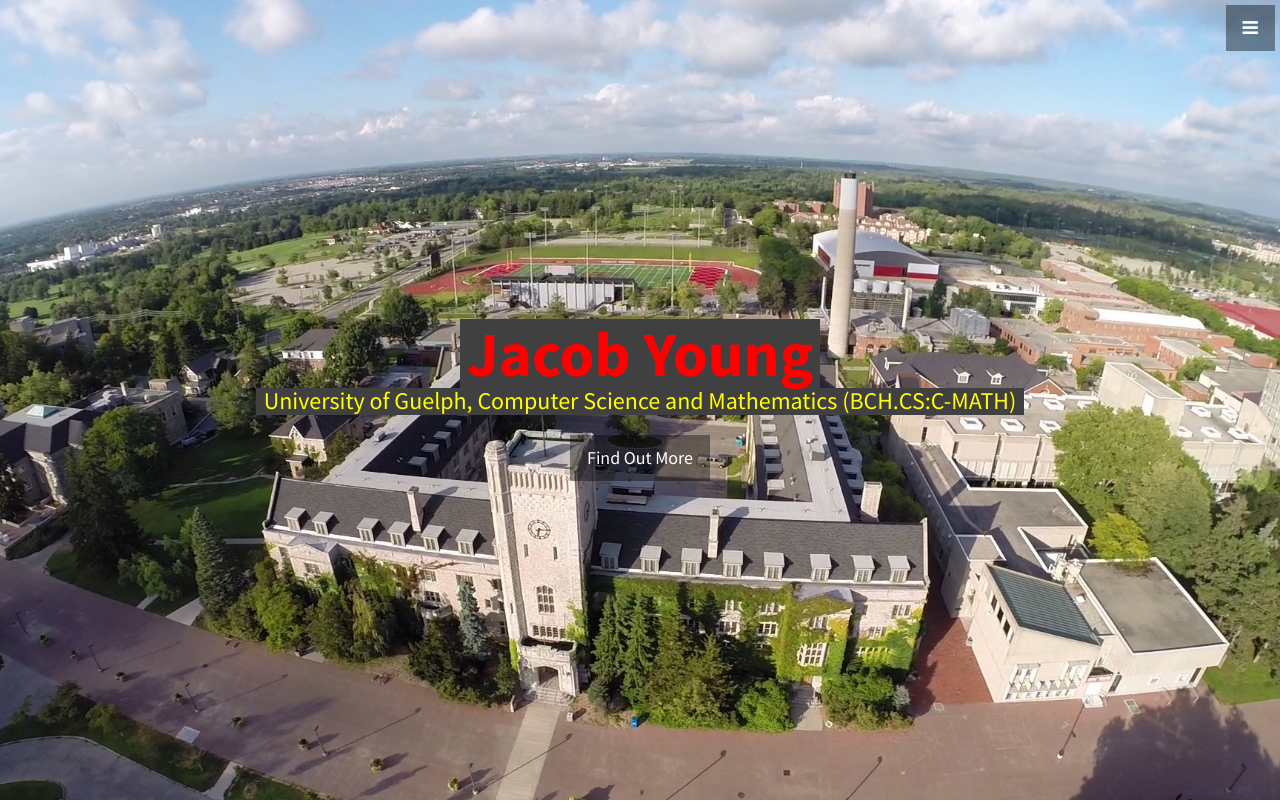
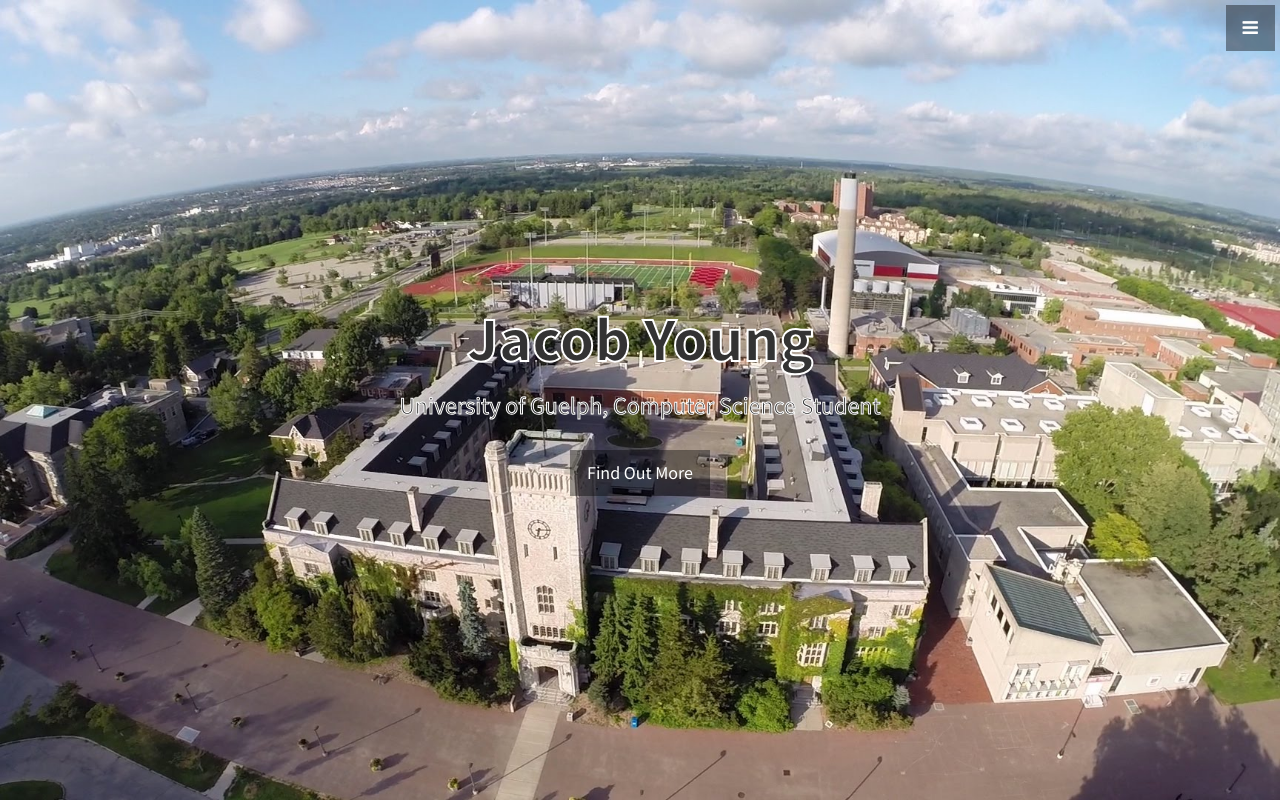
Before and after one commit to JacobYoung97/JacobYoung97.github.io, a plain HTML site: page index.html in a window 1280 px wide. Shown: the top 802 px of the page. Drawn offline with Linux system fonts and the light colour scheme.

Commit message:
Updated maps and CSS to fix the heading text

```diff
--- a/css/personal.css
+++ b/css/personal.css
@@ -1,20 +1,16 @@
 .boxes h1 {
-	background: rgb(64,64,64);
-	margin: auto;
-	color: red;
-	width: 5.7em;
+	-webkit-text-stroke-width: 2px;
+	-webkit-text-stroke-color: #fff;
 }
 
 .boxes h3 {
-	background: rgb(64,64,64);
-	background-size: 100px 100px;
-	margin: auto;
-	color: yellow;
-	width: 32.0em;
+	-webkit-text-stroke-width: 1px;
+	-webkit-text-stroke-color: #fff;
 }
 
 .coop {
-	color: rgb(121, 113, 236);
+	-webkit-text-stroke-width: 2px;
+	-webkit-text-stroke-color: #000;
 }
 
 #evertz .text {
--- a/index.html
+++ b/index.html
@@ -64,7 +64,7 @@
         <div class="text-vertical-center">
             <div class="boxes">
                 <h1>Jacob Young</h1>
-                <h3>University of Guelph, Computer Science and Mathematics (BCH.CS:C-MATH)</h3>
+                <h3>University of Guelph, Computer Science Student</h3>
             </div>
                 <br>
                 <a href="#about" class="btn btn-dark btn-lg">Find Out More</a>
@@ -229,10 +229,10 @@
 
     <!-- Map -->
     <section id="contact" class="map">
-        <iframe width="100%" height="100%" frameborder="0" scrolling="no" marginheight="0" marginwidth="0" src="https://maps.google.com/maps?f=q&amp;source=s_q&amp;hl=en&amp;geocode=&amp;q=Twitter,+Inc.,+Market+Street,+San+Francisco,+CA&amp;aq=0&amp;oq=twitter&amp;sll=28.659344,-81.187888&amp;sspn=0.128789,0.264187&amp;ie=UTF8&amp;hq=Twitter,+Inc.,+Market+Street,+San+Francisco,+CA&amp;t=m&amp;z=15&amp;iwloc=A&amp;output=embed"></iframe>
+        <iframe width="100%" height="100%" frameborder="0" scrolling="no" marginheight="0" marginwidth="0" src="https://www.google.com/maps/embed/v1/search?q=University%20of%20Guelph%2C%20Stone%20Road%20East%2C%20Guelph%2C%20ON%2C%20Canada&key=AIzaSyB1XC-jeMVOZCkufUcCjBbZn7BT5VbB6Pg" allowfullscreen></iframe>
         <br />
         <small>
-            <a href="https://maps.google.com/maps?f=q&amp;source=embed&amp;hl=en&amp;geocode=&amp;q=Twitter,+Inc.,+Market+Street,+San+Francisco,+CA&amp;aq=0&amp;oq=twitter&amp;sll=28.659344,-81.187888&amp;sspn=0.128789,0.264187&amp;ie=UTF8&amp;hq=Twitter,+Inc.,+Market+Street,+San+Francisco,+CA&amp;t=m&amp;z=15&amp;iwloc=A"></a>
+            <a href="https://www.google.com/maps/embed/v1/place?q=place_id:ChIJj3feJ2yYLIgRIQ7f2Fbuais&key=AIzaSyB1XC-jeMVOZCkufUcCjBbZn7BT5VbB6Pg"></a>
         </small>
     </section>
 
```
